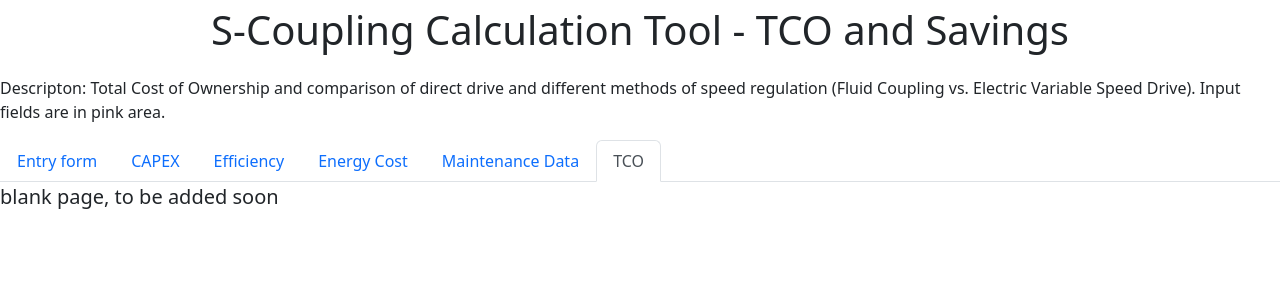
After one commit to Sheva8855/TCO4, a Flask app: page /tco in a window 1280 px wide. The commit adds this page. Shown: the top 300 px of the page. Run offline with Flask 2, Linux system fonts and the light colour scheme.

Commit message:
next heroku commit

```diff
--- a/app.py
+++ b/app.py
@@ -242,6 +242,7 @@ def maintenance():
          per.append(maintenance.period)
 
      generals = General.query.all()
+     unit_name = generals[0].unit_name
      annual_increase = generals[-1].annual_increase #annual_increase = 1.5
      n=generals[-1].number_years #n = 30
      #[maintenances[-1].period,maintenances[-1].main_price]
@@ -266,7 +267,7 @@ def maintenance():
      plt.switch_backend('agg')
      plt.plot(a, label='Costs')
 #     plt.plot(b, label='VFD')
-     plt.title('Mainenance Cost,  MEUR, per Pump Unit')
+     plt.title('Mainenance Cost for '+ unit_name)
      plt.xlabel('Year')
      plt.ylabel('Maintenance Cost, EUR')
      plt.legend()
@@ -277,7 +278,7 @@ def maintenance():
      years=range(1,n+1)
      # plt.show()
      # plt.close(fig)
-     return render_template('maintenance.html',mains=mains,a=a, years=years)
+     return render_template('maintenance.html',mains=mains,a=a, years=years, unit_name=unit_name)
 
 #Конец обработки форм
 
@@ -320,6 +321,10 @@ def efficiency():
 def energy():
 
     return render_template('energy.html')
+
+@app.route('/tco', methods=['POST', 'GET'])
+def tco():
+        return render_template('tco.html')
 
 @app.route('/capex', methods=['POST','GET'])
 def capex():
--- a/templates/capex.html
+++ b/templates/capex.html
@@ -63,7 +63,7 @@ ul {list-style-type: decimal;}
 <div class="tab-content" id="myTabContent">
   <div class="tab-pane fade" id="form" role="tabpanel" aria-labelledby="Entry form"></div>
   <div class="tab-pane fade" id="capex" role="tabpanel" aria-labelledby="capex"></div>
-  <div class="tab-pane fade" id="Efficiency" role="tabpanel" aria-labelledby="Efficiency"></div>
+  <div class="tab-pane fade" id="efficiency" role="tabpanel" aria-labelledby="Efficiency"></div>
   <div class="tab-pane fade" id="energy" role="tabpanel" aria-labelledby="energy"></div>
   <div class="tab-pane fade" id="maintenance" role="tabpanel" aria-labelledby="maintenance"></div>
   <div class="tab-pane fade" id="tco" role="tabpanel" aria-labelledby="tco"></div>
--- a/templates/form_page.html
+++ b/templates/form_page.html
@@ -292,7 +292,7 @@ ul {list-style-type: decimal;}
      <tbody>{% for k in points %}
             <tr>
                 <td class="counterCell"></td>
-                <td> {{k.unit_name}}</td>
+                <td> {{k.eff_driver}}</td>
                 <td> {{k.eff_other}}</td>
                 <td> {{k.power_pump}}</td>
                 <td> {{k.power_aux}}</td>
@@ -338,8 +338,7 @@ ul {list-style-type: decimal;}
           <thead>
           <th scope="col">#</th>
               <th scope="col">Unit name</th>
-                <th scope="col">Efficiency - Others, %</th>
-                <th scope="col">Energy Price, EUR/kWh</th>
+              <th scope="col">Energy Price, EUR/kWh</th>
                 <th scope="col">Annual Price Increase, % </th>
                 <th scope="col"> Number of years</th>
           </thead>
--- /dev/null
+++ b/templates/tco.html
@@ -0,0 +1,41 @@
+{% extends 'base.html'%}
+
+{%block title%}
+TCO
+
+{%endblock%}
+
+{%block body%}
+
+<ul class="nav nav-tabs" id="myTab" role="tablist">
+  <li class="nav-item" role="presentation">
+    <a class="nav-link" id="form" data-bs-toggle="tab" data-bs-target="#Entry form" type="button" role="tab" aria-controls="Entry form" aria-selected="false" href="/form_page">Entry form</a>
+  </li>
+  <li class="nav-item" role="presentation">
+    <a class="nav-link" id="capex" data-bs-toggle="tab" data-bs-target="#capex" type="button" role="tab" aria-controls="capex" aria-selected="false" href="/capex">CAPEX</a>
+  </li>
+  <li class="nav-item" role="presentation">
+    <a class="nav-link" id="efficiency" data-bs-toggle="tab" data-bs-target="#efficiency" type="button" role="tab" aria-controls="efficiency" aria-selected="false" href="/efficiency">Efficiency</a>
+  </li>
+    <li class="nav-item" role="presentation">
+    <a class="nav-link" id="energy" data-bs-toggle="tab" data-bs-target="#energy" type="button" role="tab" aria-controls="energy" aria-selected="false" href="/energy">Energy Cost</a>
+  </li>
+    <li class="nav-item" role="presentation">
+    <a class="nav-link" id="maintenance" data-bs-toggle="tab" data-bs-target="#maintenance" type="button" role="tab" aria-controls="maintenance" aria-selected="false" href="/maintenance">Maintenance Data</a>
+  </li>
+    <li class="nav-item" role="presentation">
+    <a class="nav-link active" id="tco" data-bs-toggle="tab" data-bs-target="#tco" type="button" role="tab" aria-controls="tco" aria-selected="true" href="/tco">TCO</a>
+  </li>
+</ul>
+<div class="tab-content" id="myTabContent">
+  <div class="tab-pane fade" id="form" role="tabpanel" aria-labelledby="Entry form"></div>
+  <div class="tab-pane fade" id="capex" role="tabpanel" aria-labelledby="capex"></div>
+  <div class="tab-pane fade" id="efficiency" role="tabpanel" aria-labelledby="Efficiency"></div>
+  <div class="tab-pane fade" id="energy" role="tabpanel" aria-labelledby="energy"></div>
+  <div class="tab-pane fade" id="maintenance" role="tabpanel" aria-labelledby="maintenance"></div>
+  <div class="tab-pane fade show active" id="tco" role="tabpanel" aria-labelledby="tco"></div>
+</div>
+
+<p class="lead">blank page,  to be added soon</p>
+
+{%endblock%}
```
Also changed, not shown: static/capex.png, static/maintenance.png, tco.db.
